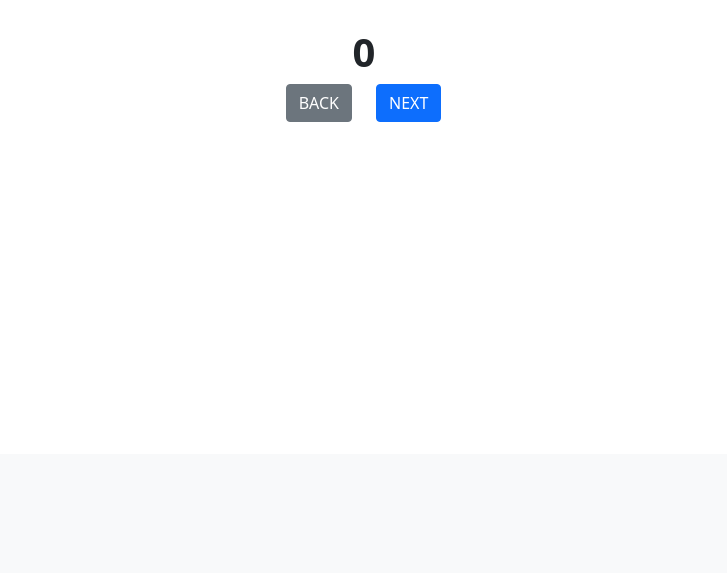
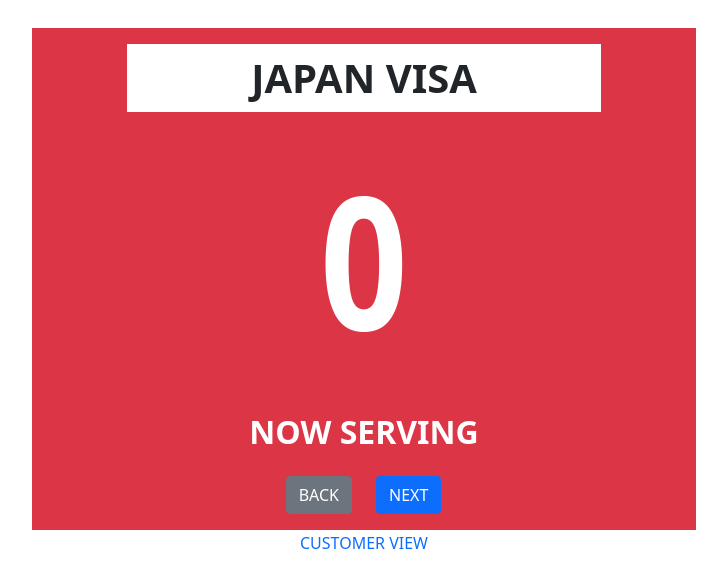
Before and after one commit to KrimssmirK/attic_tours, a Django app: page /queue/ in a window 1280 px wide. Shown: the part 346-919 px from the top of the page, without its empty margins (276-1003 px from the left). Before the commit the page ends 468 px from the top, so only its background shows below. Run offline with Django 5.2, Linux system fonts and the light colour scheme; data that the repository does not hold is empty; some libraries are stand-ins or nearby versions.

Commit message:
add: queue view

```diff
--- a/queues/templates/queues/customer_queue.html
+++ b/queues/templates/queues/customer_queue.html
@@ -17,7 +17,7 @@
               <div style="height: 30vw;">
                 <iframe style="height: 100%;width: 100%;" src="https://www.youtube.com/embed/J9CFh5QJKHo?si=uzKGXpe35wjsBkRJ&amp;loop=1&amp;controls=0&amp;mute=1&amp;autoplay=1&amp;playlist=J9CFh5QJKHo" title="YouTube video player" frameborder="0" allow="accelerometer; autoplay; clipboard-write; encrypted-media; gyroscope; picture-in-picture;" allowfullscreen></iframe>
               </div>
-              <div class="bg-danger mt-4">
+              <div class="bg-danger mt-5">
                 <p class="fs-1 fw-bold text-light text-center text-wrap">PLEASE TAKE A NUMBER AND WAIT FOR YOUR NUMBER TO BE CALLED</p>
               </div>
             </div>
@@ -34,7 +34,7 @@
                   </div>
                   <p class="text-white text-center fw-bold" style="font-size: 12vw;transform:scaleY(1.2)" id="current_queue_number">0</p>
                 </div>
-                {% comment %} <p class="text-white text-center p-0 fw-bold fs-2">NUMBER</p> {% endcomment %}
+                <p class="text-white text-center p-0 fw-bold fs-2">NOW SERVING</p>
               </div>
             </div>
           </div>
--- a/queues/templates/queues/queue.html
+++ b/queues/templates/queues/queue.html
@@ -7,23 +7,20 @@
   QUEUE
 {% endblock %}
 {% block content %}
-  <div class="row mt-5">
-    <div class="col-12">
-      <h1 class="fw-bold text-center" id="current_queue_number">0</h1>
+  <div class="w-50 mx-auto mt-5">
+    <div class="row">
+      {% comment %} <div class="col-12">
+        <h1 class="fw-bold text-center" id="current_queue_number" style="font-size: 500px;">0</h1>
+      </div> {% endcomment %}
+      <div class="bg-danger p-3 mh-100 mx-50">
+        <div>
+          <div class="bg-white w-75 mx-auto">
+            <p class="text-black text-center fw-bold fs-1">JAPAN VISA</p>
           </div>
-    <script>
-      function onNextButtonClick() {
-        const xhttp = new XMLHttpRequest()
-        xhttp.open('PUT', "{% url 'queues:increase_japan_queue_number'%}")
-
-        xhttp.send()
-      }
-      function onBackButtonClick() {
-        const xhttp = new XMLHttpRequest()
-        xhttp.open('PUT', "{% url 'queues:decrease_japan_queue_number'%}")
-        xhttp.send()
-      }
-    </script>
+          <p class="text-white text-center fw-bold" style="font-size: 12vw;transform:scaleY(1.2)" id="current_queue_number">0</p>
+        </div>
+        <p class="text-white text-center p-0 fw-bold fs-2">NOW SERVING</p>
+        <div class="row">
           <div class="col-6 text-end">
             <button type="button" class="btn btn-secondary" onclick="onBackButtonClick(this)">BACK</button>
           </div>
@@ -31,6 +28,26 @@
             <button type="button" class="btn btn-primary" onclick="onNextButtonClick(this)">NEXT</button>
           </div>
         </div>
+      </div>
+      <script>
+        function onNextButtonClick(event) {
+          const xhttp = new XMLHttpRequest()
+          xhttp.open('PUT', "{% url 'queues:increase_japan_queue_number'%}")
+
+          xhttp.send()
+          event.blur()
+        }
+        function onBackButtonClick(event) {
+          const xhttp = new XMLHttpRequest()
+          xhttp.open('PUT', "{% url 'queues:decrease_japan_queue_number'%}")
+          xhttp.send()
+          event.blur()
+        }
+      </script>
+    </div>
+    <p class="text-center"><a href="{% url 'queues:customer_queue' %}" style="text-decoration: none;">CUSTOMER VIEW</a></p>
+  </div>
+
   <script src="
 https://cdn.jsdelivr.net/npm/lodash@4.17.21/lodash.min.js
 "></script>
```
Also changed, not shown: queues/templates/queues/base.html (+6 -1 lines). Lines whose indentation alone changed are shown as unchanged.
